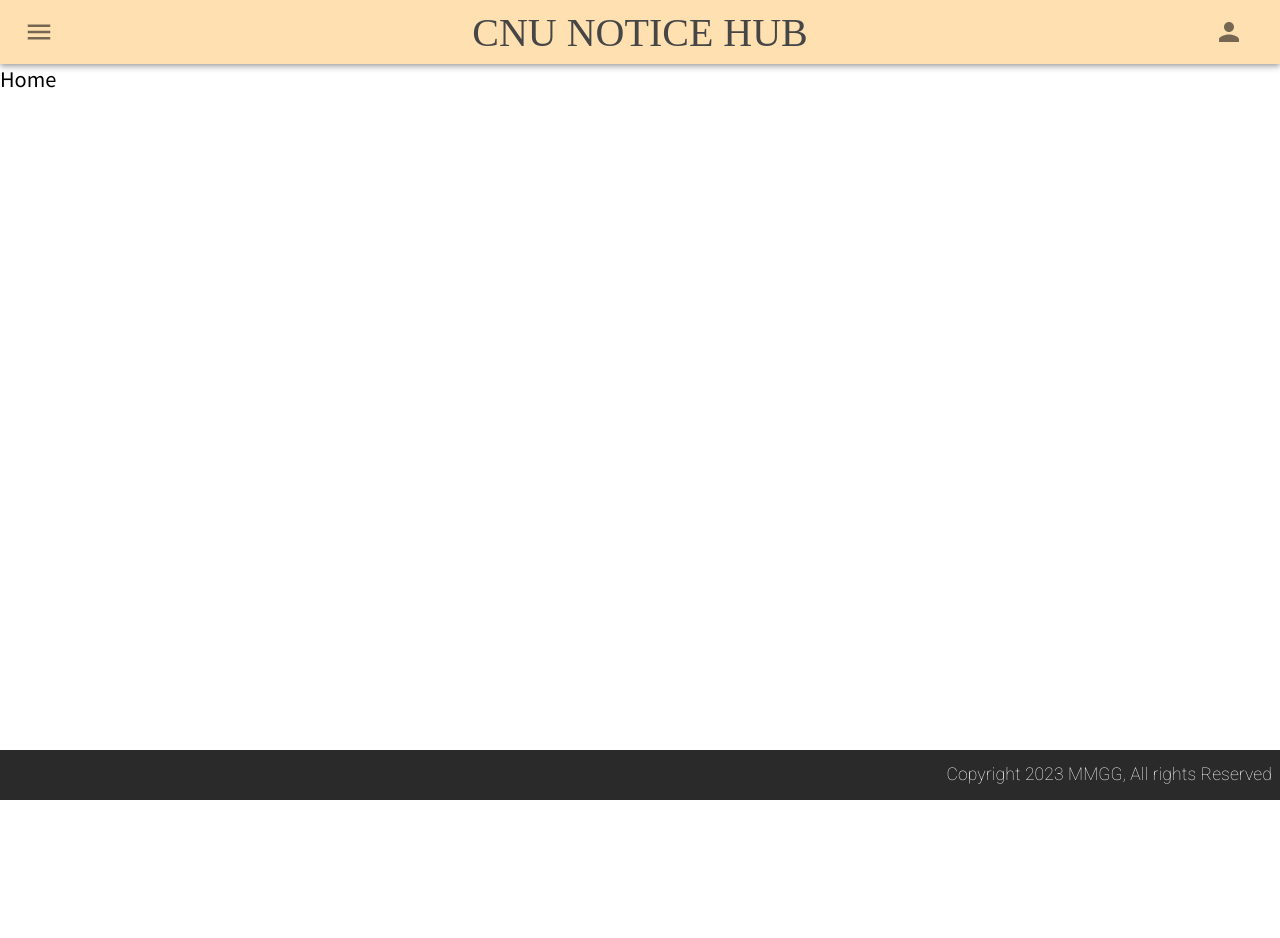
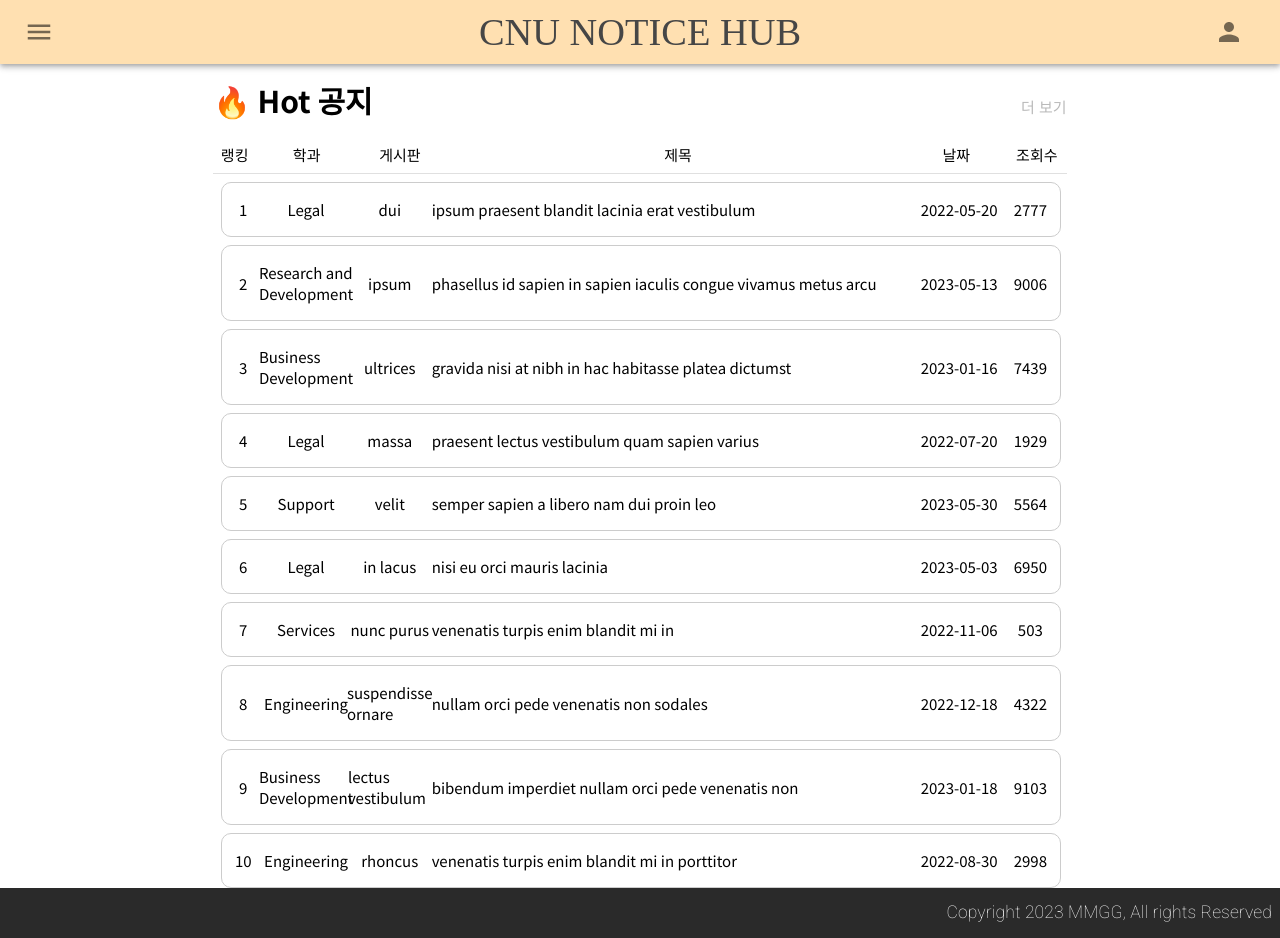
Before and after one commit to MoaMoaGGyung/MMGG-FE, a React (Vite) app: page / in a window 1280 px wide. Before the commit the page ends 800 px from the top, so only its background shows below. Built offline with nearby package versions, Linux system fonts and the light colour scheme; a web font is replaced by a local one.

Commit message:
feat : Home 작업중

```diff
--- a/package.json
+++ b/package.json
@@ -15,6 +15,7 @@
     "@mui/icons-material": "^5.11.16",
     "@mui/lab": "^5.0.0-alpha.132",
     "@mui/material": "^5.13.3",
+    "@mui/system": "^5.13.2",
     "react": "^18.2.0",
     "react-dom": "^18.2.0",
     "react-router-dom": "^6.11.2",
--- /dev/null
+++ b/src/components/Cell/index.tsx
@@ -0,0 +1,14 @@
+import styled from "@emotion/styled";
+
+type CellAlignType = {
+    jc?: "left" | "center" | 'right"';
+};
+
+export const Cell = styled.div`
+    width: 100%;
+    height: 100%;
+    display: flex;
+    justify-content: ${({ jc = "center" }: CellAlignType) => jc};
+    align-items: center;
+    font-size: 15px;
+`;
--- a/src/components/Footer/index.tsx
+++ b/src/components/Footer/index.tsx
@@ -7,8 +7,8 @@ function Footer() {
             height={50}
             color={"white"}
             bgcolor={"#2a2a2a"}
-            position={"absolute"}
-            bottom={0}
+            // position={"absolute"}
+            // bottom={0}
         >
             <Typography
                 variant="subtitle2"
--- a/src/components/Header/index.tsx
+++ b/src/components/Header/index.tsx
@@ -33,7 +33,7 @@ function Header() {
                             textAlign: "center",
                             color: "#464646",
                             fontFamily: "Bruno Ace SC, cursive",
-                            fontSize: 40,
+                            fontSize: "clamp(1rem, 3vw, 2rem)",
                         }}
                     >
                         CNU NOTICE HUB
--- a/src/index.css
+++ b/src/index.css
@@ -11,7 +11,8 @@
 }
 
 body,
-html {
+html,
+#root {
     width: 100%;
     height: 100%;
     margin: 0;
--- a/src/main.tsx
+++ b/src/main.tsx
@@ -2,7 +2,7 @@ import ReactDOM from "react-dom/client";
 import App from "./App.tsx";
 import "./index.css";
 import { RouterProvider, createBrowserRouter } from "react-router-dom";
-import Home from "./pages/Home.tsx";
+import Home from "./pages/Home/Home.tsx";
 
 const router = createBrowserRouter([
     {
--- /dev/null
+++ b/src/mock/HotArticle.json
@@ -0,0 +1,92 @@
+[
+    {
+        "id": 1,
+        "rank": 1,
+        "department": "Legal",
+        "bulletin": "dui",
+        "title": "ipsum praesent blandit lacinia erat vestibulum",
+        "uploadDate": "2022-05-20",
+        "view": 2777
+    },
+    {
+        "id": 2,
+        "rank": 2,
+        "department": "Research and Development",
+        "bulletin": "ipsum",
+        "title": "phasellus id sapien in sapien iaculis congue vivamus metus arcu",
+        "uploadDate": "2023-05-13",
+        "view": 9006
+    },
+    {
+        "id": 3,
+        "rank": 3,
+        "department": "Business Development",
+        "bulletin": "ultrices",
+        "title": "gravida nisi at nibh in hac habitasse platea dictumst",
+        "uploadDate": "2023-01-16",
+        "view": 7439
+    },
+    {
+        "id": 4,
+        "rank": 4,
+        "department": "Legal",
+        "bulletin": "massa",
+        "title": "praesent lectus vestibulum quam sapien varius",
+        "uploadDate": "2022-07-20",
+        "view": 1929
+    },
+    {
+        "id": 5,
+        "rank": 5,
+        "department": "Support",
+        "bulletin": "velit",
+        "title": "semper sapien a libero nam dui proin leo",
+        "uploadDate": "2023-05-30",
+        "view": 5564
+    },
+    {
+        "id": 6,
+        "rank": 6,
+        "department": "Legal",
+        "bulletin": "in lacus",
+        "title": "nisi eu orci mauris lacinia",
+        "uploadDate": "2023-05-03",
+        "view": 6950
+    },
+    {
+        "id": 7,
+        "rank": 7,
+        "department": "Services",
+        "bulletin": "nunc purus",
+        "title": "venenatis turpis enim blandit mi in",
+        "uploadDate": "2022-11-06",
+        "view": 503
+    },
+    {
+        "id": 8,
+        "rank": 8,
+        "department": "Engineering",
+        "bulletin": "suspendisse ornare",
+        "title": "nullam orci pede venenatis non sodales",
+        "uploadDate": "2022-12-18",
+        "view": 4322
+    },
+    {
+        "id": 9,
+        "rank": 9,
+        "department": "Business Development",
+        "bulletin": "lectus vestibulum",
+        "title": "bibendum imperdiet nullam orci pede venenatis non",
+        "uploadDate": "2023-01-18",
+        "view": 9103
+    },
+    {
+        "id": 10,
+        "rank": 10,
+        "department": "Engineering",
+        "bulletin": "rhoncus",
+        "title": "venenatis turpis enim blandit mi in porttitor",
+        "uploadDate": "2022-08-30",
+        "view": 2998
+    }
+]
--- a/src/pages/Home.tsx
+++ /dev/null
@@ -1,3 +0,0 @@
-export default function Home() {
-    return <div>Home</div>;
-}
--- /dev/null
+++ b/src/pages/Home/Home.tsx
@@ -0,0 +1,132 @@
+import { Box, Divider, Grid, Link, Typography } from "@mui/material";
+import { Link as RouterLink } from "react-router-dom";
+import MockHotArticleJson from "../../mock/HotArticle.json";
+import { Cell } from "../../components/Cell";
+
+export default function Home() {
+    return (
+        <Grid
+            container
+            alignItems={"center"}
+            pt={2}
+            gap={1}
+            direction={"column"}
+            minHeight={"100%"}
+            sm={8}
+            xs={12}
+            mx={"auto"}
+        >
+            <Grid
+                container
+                direction={"row"}
+                // display={"flex"}
+                alignItems={"baseline"}
+                justifyContent={"space-between"}
+                width={"100%"}
+                mb={2}
+            >
+                <Typography
+                    variant="h5"
+                    component={"span"}
+                    fontWeight={600}
+                    fontFamily={"Noto Sans KR"}
+                >
+                    🔥 Hot 공지
+                </Typography>
+                <RouterLink to="/" style={{ textDecoration: "none" }}>
+                    <Link
+                        underline="none"
+                        sx={{
+                            color: "#b9b9b9",
+                            fontFamily: "Inter",
+                            fontSize: 15,
+                            fontWeight: 100,
+                            "&:hover": {
+                                textDecoration: "underline",
+                            },
+                        }}
+                        component={"span"}
+                    >
+                        더 보기
+                    </Link>
+                </RouterLink>
+            </Grid>
+            <Grid container width={"100%"}>
+                <Box
+                    flexDirection={"row"}
+                    display={"grid"}
+                    gridTemplateColumns={"5% 10% 10% auto 10% 7%"}
+                    gap={1}
+                    width={"100%"}
+                >
+                    <Box textAlign={"center"} fontSize={15}>
+                        랭킹
+                    </Box>
+                    <Box textAlign={"center"} fontSize={15}>
+                        학과
+                    </Box>
+                    <Box textAlign={"center"} fontSize={15}>
+                        게시판
+                    </Box>
+                    <Box textAlign={"center"} fontSize={15}>
+                        제목
+                    </Box>
+                    <Box textAlign={"center"} fontSize={15}>
+                        날짜
+                    </Box>
+                    <Box textAlign={"center"} fontSize={15}>
+                        조회수
+                    </Box>
+                </Box>
+            </Grid>
+            <Divider sx={{ width: "100%" }} />
+            <Grid container>
+                <Box
+                    width={"100%"}
+                    display={"flex"}
+                    flexDirection={"column"}
+                    gap={1}
+                    overflow={"hidden"}
+                    px={1}
+                >
+                    {MockHotArticleJson.map((props) => {
+                        const {
+                            id,
+                            rank,
+                            department,
+                            bulletin,
+                            title,
+                            uploadDate,
+                            view,
+                        } = props;
+                        return (
+                            <Box
+                                flexDirection={"row"}
+                                display={"grid"}
+                                gridTemplateColumns={"5% 10% 10% auto 10% 7%"}
+                                width={"100%"}
+                                key={id}
+                                border={"0.5px solid #ccc"}
+                                sx={{
+                                    borderRadius: "10px",
+                                    "&:hover": {
+                                        cursor: "pointer",
+                                        bgcolor: "#ccc",
+                                    },
+                                }}
+                                py={2}
+                            >
+                                <Cell>{rank}</Cell>
+                                <Cell>{department}</Cell>
+                                <Cell>{bulletin}</Cell>
+                                <Cell jc={"left"}>{title}</Cell>
+                                <Cell>{uploadDate}</Cell>
+                                <Cell>{view}</Cell>
+                            </Box>
+                        );
+                    })}
+                </Box>
+            </Grid>
+        </Grid>
+    );
+}
```
